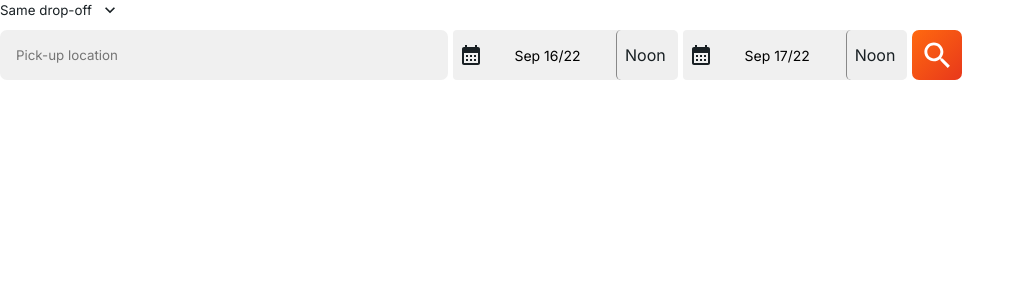
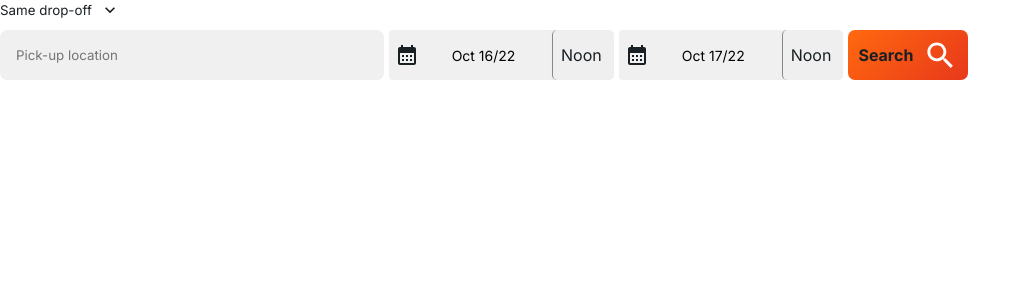
Before and after one commit to YohanesMulugeta/Sean-Rental-Form, a React (Create React App) app: page / in a window 1280 px wide. Shown: the top 300 px of the page, without its empty margins (0-1031 px from the left). Built offline with nearby package versions, Linux system fonts and the light colour scheme.

Commit message:
add search text, make the enter button to cause re derict and make the start date 30 days from now

```diff
--- a/src/app.css
+++ b/src/app.css
@@ -60,6 +60,7 @@
 
   .btn {
     width: 150px;
+    gap: 15px;
   }
 
   .rdrNextPrevButton:last-of-type {
--- a/src/components/RentalForm.jsx
+++ b/src/components/RentalForm.jsx
@@ -26,8 +26,8 @@ Thu Nov 10 2022 00:00:00 GMT+0300 (East Africa Time)
 function RentalForm() {
   const [dateState, setDateState] = useState([
     {
-      startDate: new Date(),
-      endDate: addDays(new Date(), 1),
+      startDate: addDays(new Date(), 30),
+      endDate: addDays(new Date(), 31),
       key: "selection",
       pickTime: "1200AM",
       dropTime: "1200AM",
@@ -62,9 +62,17 @@ function RentalForm() {
             style={{ display: "flex" }}
             className="location-fields-container"
           >
-            <Location label="Pick-up location" width={width} />
+            <Location
+              handleClick={handleClick}
+              label="Pick-up location"
+              width={width}
+            />
             {isSame === "Same" ? null : (
-              <Location label="Drop-off location" width={width} />
+              <Location
+                handleClick={handleClick}
+                label="Drop-off location"
+                width={width}
+              />
             )}
           </div>
           <div className="date-search-container flex">
@@ -72,7 +80,13 @@ function RentalForm() {
               dateState={dateState}
               setDateState={setDateState}
             />
-            <div className="btn flex" role="button" onClick={handleClick}>
+            <div
+              className="btn flex"
+              role="button"
+              onClick={handleClick}
+              style={{ fontWeight: "bold" }}
+            >
+              Search{" "}
               <SearchOutlinedIcon fontSize="large" sx={{ color: pink[200] }} />
             </div>
           </div>
--- a/src/components/eachInputs/LocationInput.jsx
+++ b/src/components/eachInputs/LocationInput.jsx
@@ -1,13 +1,21 @@
 import { useState } from "react";
 import "./loction.css";
 
-export default function Location({ label, width }) {
-  const [value, setValue] = useState();
+export default function Location({ label, width, handleClick }) {
+  const [value, setValue] = useState("");
   return (
     <div className="input-container" style={{ width: width }}>
       <input
+        onKeyDown={(e) => {
+          if (e.key === "Enter") {
+            e.preventDefault();
+            handleClick();
+          }
+        }}
         value={value}
-        onChange={(e) => setValue(e.target.value)}
+        onChange={(e) => {
+          setValue(e.target.value);
+        }}
         className="location-input-field"
         type="text"
         placeholder={label}
--- a/src/components/eachInputs/RentDateRangePicker.jsx
+++ b/src/components/eachInputs/RentDateRangePicker.jsx
@@ -37,7 +37,7 @@ function RentDateRangePicker({ dateState, setDateState }) {
 
   function addHidden() {
     setTimeout(() => {
-      calendarRef.current.classList.add("hiddenCalendar");
+      calendarRef.current?.classList.add("hiddenCalendar");
       removeActiveButtonStyle();
     });
 
@@ -55,6 +55,7 @@ function RentDateRangePicker({ dateState, setDateState }) {
 
     const bodyWidthObserver = new ResizeObserver(([entry]) => {
       const bodyWidth = entry.contentRect.width;
+
       if (!isVerticalRef.current && bodyWidth <= 725) {
         isVerticalRef.current = true;
         addHidden();
--- a/src/components/rentalForm.css
+++ b/src/components/rentalForm.css
@@ -3,7 +3,7 @@
 }
 
 .location-fields-container {
-  width: 28em;
+  width: 24em;
 }
 
 .location-fields-container,
@@ -15,7 +15,9 @@
   cursor: pointer;
   align-items: center;
   justify-content: center;
-  width: 50px;
+  padding: 0 10px;
+  gap: 10px;
+  width: fit-content;
   height: 50px;
   background: linear-gradient(135deg, #ff690f 0%, #e8381b 100%);
   border-radius: 7px;
```
